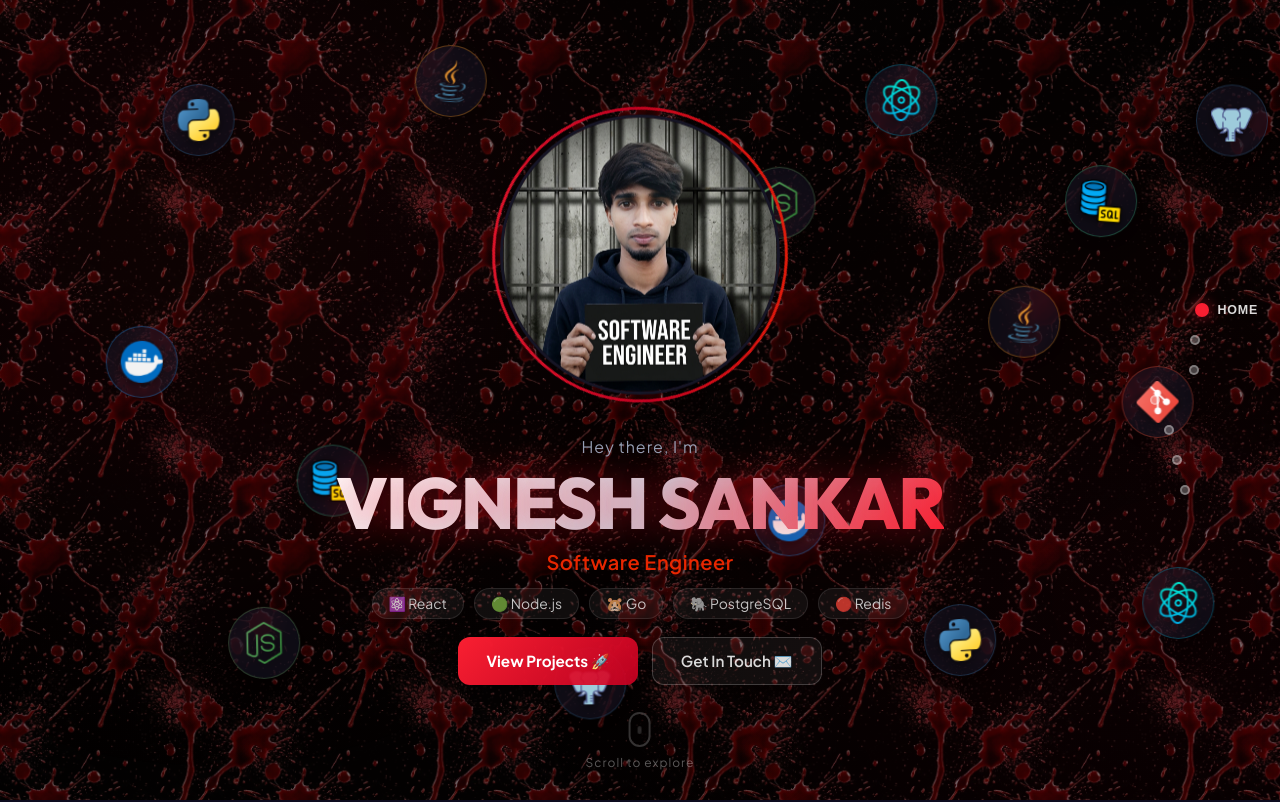
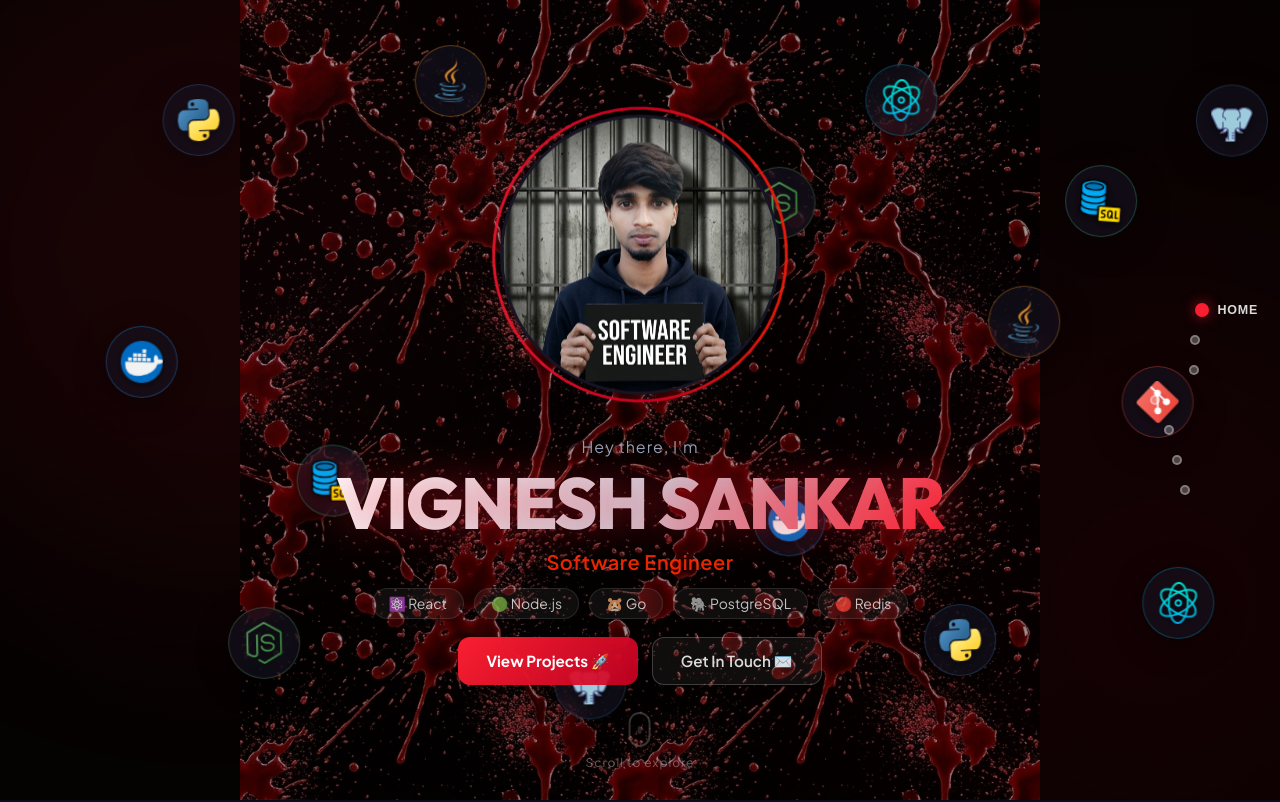
Before and after one commit to vignesh-s-001/Personal-Portfolio, a React (Vite) app: page / in a window 1280 px wide. Shown: the top 802 px of the page. Built offline with nearby package versions, Linux system fonts and the light colour scheme.

Commit message:
Change blood splatter to single centered non-repeating splash

```diff
--- a/src/App.css
+++ b/src/App.css
@@ -31,10 +31,11 @@ body {
   inset: 0;
   pointer-events: none;
   z-index: 1;
-  background-size: 500px;
-  background-repeat: repeat;
-  mix-blend-mode: screen; /* Screens out the pure black background of the image */
-  opacity: 0.45; /* Semi-transparent so it's a subtle texture */
+  background-size: contain; /* Fits the whole splash without stretching/blurring or repeating */
+  background-position: center;
+  background-repeat: no-repeat;
+  mix-blend-mode: screen;
+  opacity: 0.6; /* Increased opacity slightly since it's only one splash now */
 }
 
 
```
